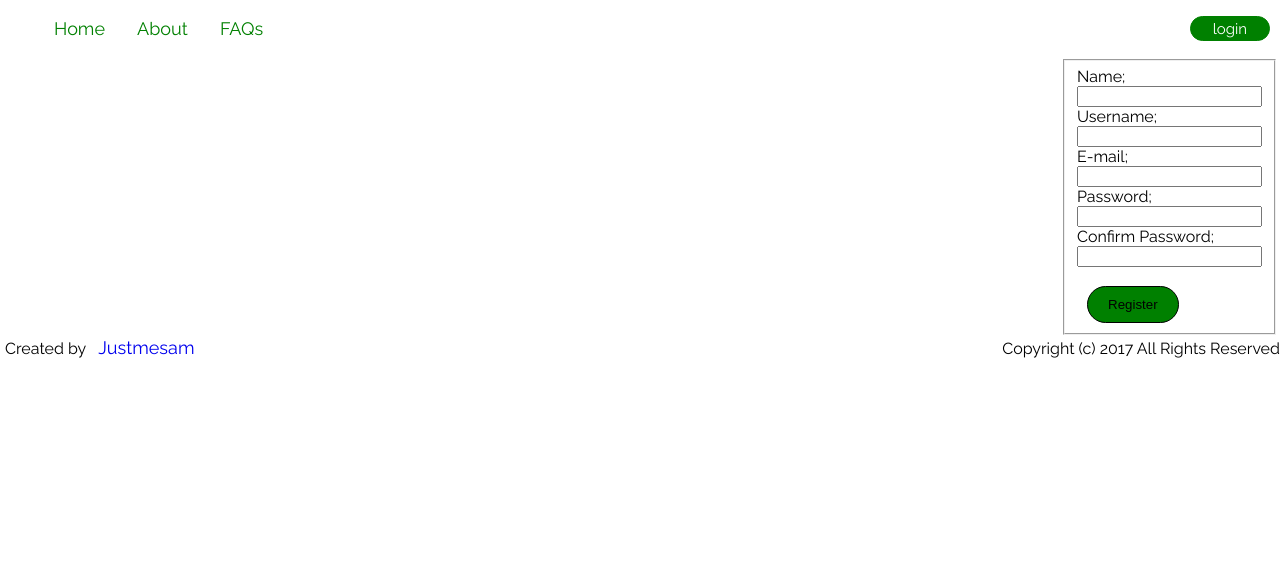
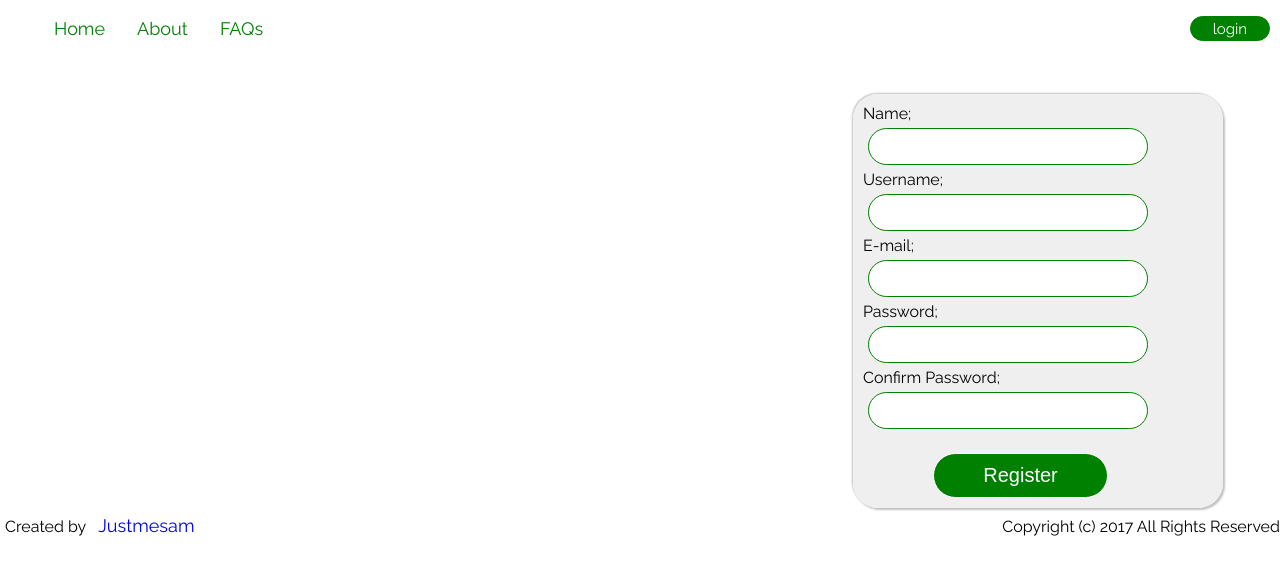
Before and after one commit to justmesam/Bucketlist_app, a Python web app: template src/templates/register.html in a window 1280 px wide. Shown: the top 575 px of the page. Run offline with Jinja, Linux system fonts and the light colour scheme; the template is opened without the code that fills it, so the values that code supplies are empty.

Commit message:
styling login and register form

```diff
--- a/src/static/css/main.css
+++ b/src/static/css/main.css
@@ -78,3 +78,49 @@ footer {
     font-family: 'Raleway', sans-serif;
     font-weight: 100;
 }
+.register_form {
+    width: 30%;
+    margin: 30px 50px 0 0;
+}
+input {
+    margin: 5px;
+    border: 1px solid #008000;
+    border-radius: 25px;
+    padding: 10px;
+    width: 80%;
+    -webkit-transition: width 0.4s ease-in-out;
+   transition: width 0.4s ease-in-out;
+}
+input:focus{
+    border: none;
+    border-radius: 0px;
+    width: 100%;
+    background-color: #a1e595;
+}
+input[type=submit] {
+    width: 50%;
+    align-self: center;
+    color: #fff;
+    font-size: 20px;
+    margin: 0 0 0 20%;
+}
+fieldset{
+    margin: 5px;
+    border: 0px solid #008000;
+
+    border-radius: 25px;
+    padding: 10px;
+    background-color: #efefef;
+    box-shadow: 2px 2px 2px #c1c1c1, -1px -1px 2px #c1c1c1;
+}
+._form {
+    min-height: 100%;
+    display: -webkit-flex;
+    display: flex;
+    -webkit-align-items: center;
+    align-items: center;
+}
+.login_form {
+    margin: auto;
+    width: 50%;
+}
```
